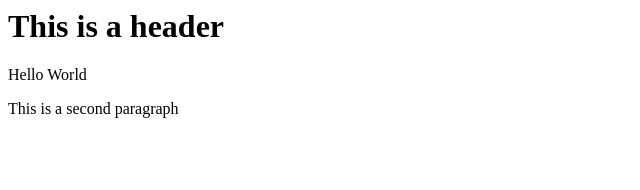
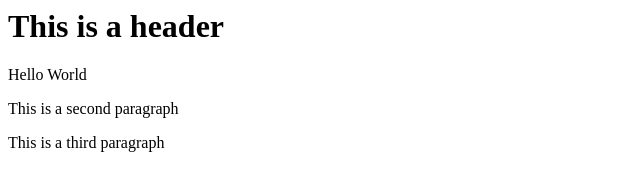
Before and after one commit to thegreatone9/Full-Stack-Web-and-Mobile-Dev-Coursera, a website: page index.html in a window 1280 px wide. Shown: the whole page, without its empty margins (0-640 px from the left). Drawn offline with Linux system fonts and the light colour scheme.

Commit message:
fifth commit

```diff
--- a/index.html
+++ b/index.html
@@ -7,6 +7,7 @@
         <h1>This is a header</h1>
         <p>Hello World</p>
         <p>This is a second paragraph</p>
+        <p>This is a third paragraph</p>
     </body>
 
 </html>
```
Also changed, not shown: package.json (added, +24 -0 lines), 2 other files.
